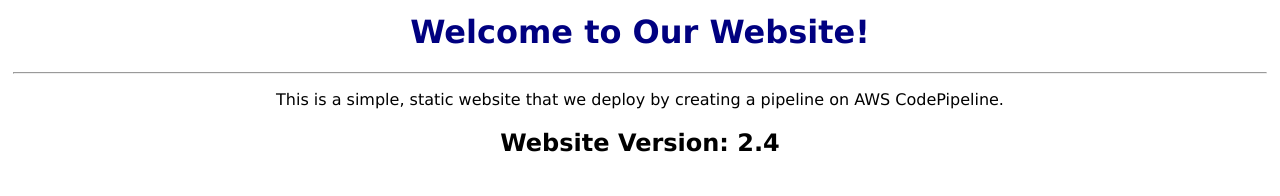
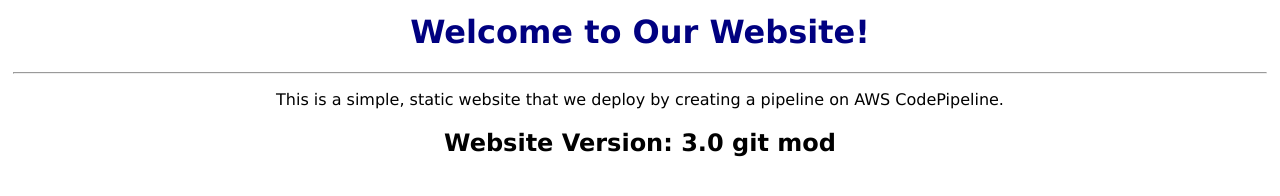
Before and after one commit to fimsdin/cicd_web, a plain HTML site: page index.html in a window 1280 px wide. Drawn offline with Linux system fonts and the light colour scheme.

Commit message:
3.0 update

```diff
--- a/index.html
+++ b/index.html
@@ -6,6 +6,6 @@
         <h1 style="color:navy">Welcome to Our Website!</h1>
         <hr>
         <p>This is a simple, static website that we deploy by creating a pipeline on AWS CodePipeline.</p>
-        <h2>Website Version: 2.4</h2>
+        <h2>Website Version: 3.0 git mod</h2>
     </body>
 </html>
```
